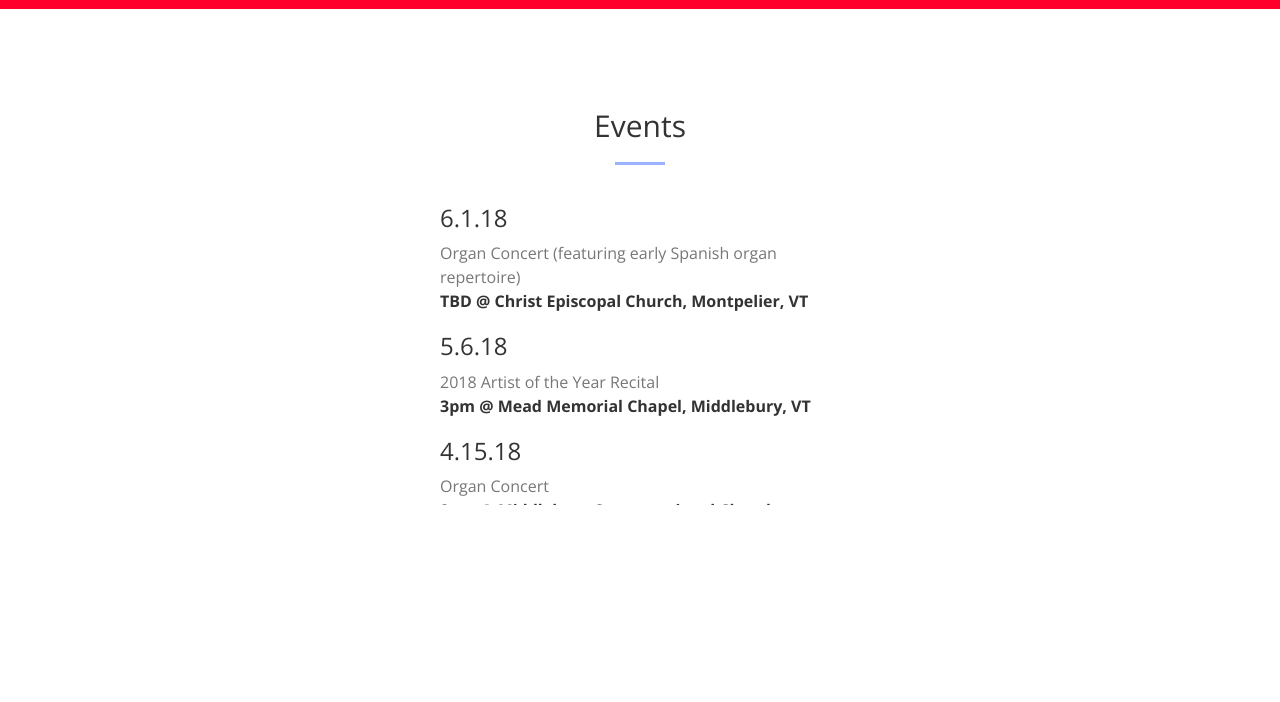
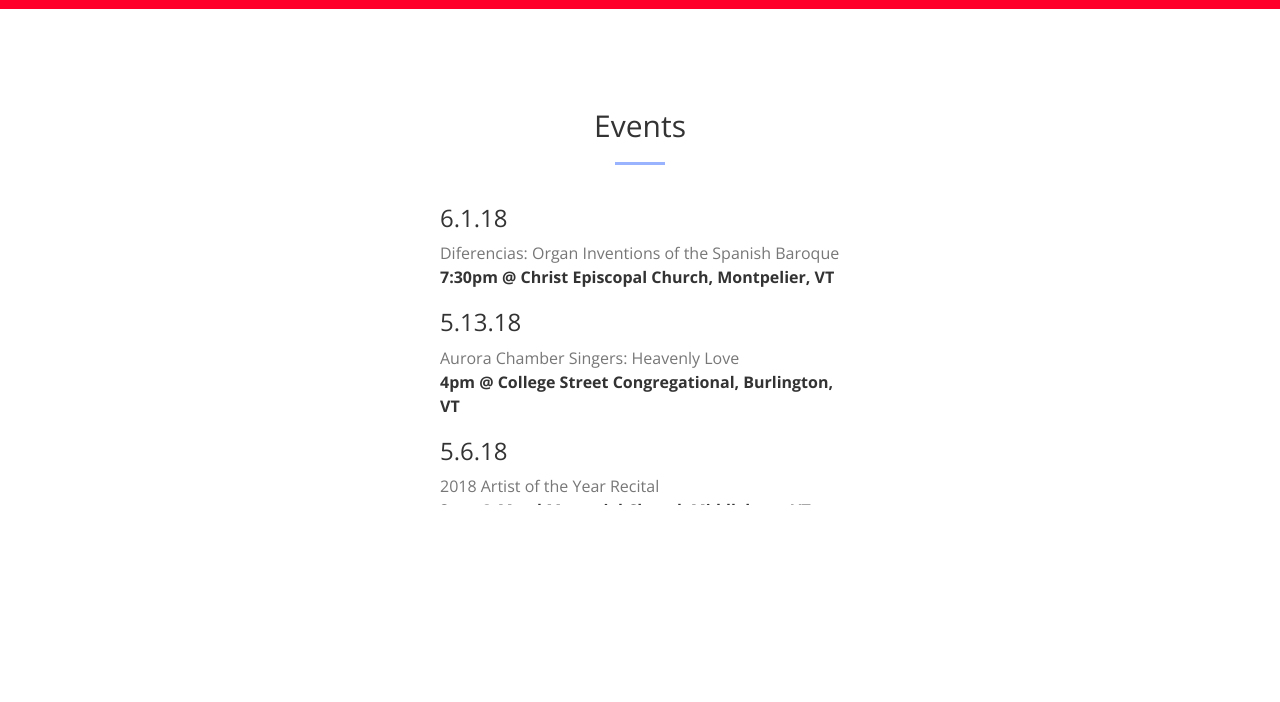
Before and after one commit to nqpenelope/jennysite, a website: page index.html in a window 1280 px wide. Shown: the part 1743-2445 px from the top of the page. Drawn offline with nearby package versions, Linux system fonts and the light colour scheme.

Commit message:
concert updates

```diff
--- a/index.html
+++ b/index.html
@@ -109,15 +109,27 @@
                     <div class="service-box">
                     	<h3>6.1.18</h3>
                    			<p>
-                    			<span class="text-muted">Organ Concert (featuring early Spanish organ repertoire)</span>
+                    			<span class="text-muted">Diferencias: Organ Inventions of the Spanish Baroque</span>
                     		<br />
-                    			<strong>TBD @ Christ Episcopal Church, Montpelier, VT</strong>
+                    			<strong>7:30pm @ Christ Episcopal Church, Montpelier, VT</strong>
+                    		<br /></p>
+                    	<h3>5.13.18</h3>
+                   			<p>
+                    			<span class="text-muted">Aurora Chamber Singers: Heavenly Love</span>
+                    		<br />
+                    			<strong>4pm @ College Street Congregational, Burlington, VT</strong>
                     		<br /></p>
                     	<h3>5.6.18</h3>
                    			<p>
                     			<span class="text-muted">2018 Artist of the Year Recital</span>
                     		<br />
                     			<strong>3pm @ Mead Memorial Chapel, Middlebury, VT</strong>
+                    		<br /></p>
+                    	<h3>4.25.18</h3>
+                   			<p>
+                    			<span class="text-muted">The Mineralogy of Pipe Organs: Science, Sound Art, and Aging Instruments [lecture]</span>
+                    		<br />
+                    			<strong>7pm @ Generator Makerspace, Burlington, VT</strong>
                     		<br /></p>
                     	<h3>4.15.18</h3>
                    			<p>
```
